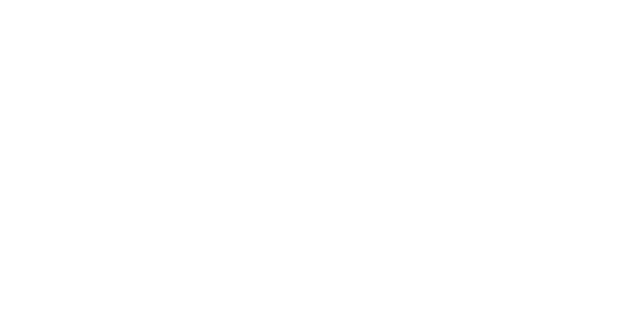
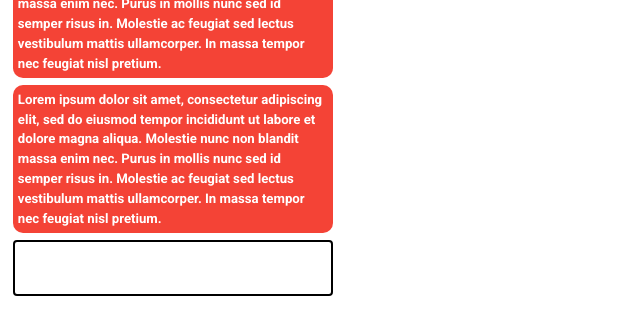
Before and after one commit to KungRaseri/r, a Vue app in the folder src/UI/: page /#/ in a window 1280 px wide. Shown: the top 334 px of the page, without its empty margins (0-640 px from the left). Built offline with nearby package versions, Linux system fonts and the light colour scheme.

Commit message:
Added text input field

```diff
--- a/src/UI/src/components/MessageBox/Main.vue
+++ b/src/UI/src/components/MessageBox/Main.vue
@@ -1,65 +1,28 @@
 <template>
-    <v-container
-        class="message"
-    >
-        <v-row
-            v-for="(item, index) in getHistory"
-            :key="index"
-        >
-            <Bubble
-                :ColorFill="item.color"
-                :MessageText="item.message" />
-        </v-row>
-    </v-container>
+    <div class="chatbox">
+        <MessageBox />
+        <v-text-field
+            autofocus="true"
+            outlined="true"
+            color="black"
+        />
+    </div>
 </template>
 
 <script lang="ts">
     import { Component, Vue, Prop } from 'vue-property-decorator';
-    import Bubble from './Bubble.vue';
+    import MessageBox from './MessageBox.vue';
 
     @Component({
         components: {
-            Bubble
+            MessageBox
         },
     })
-    export default class MessageBox extends Vue {
-        private History: any[] = [];
-
-        mounted() {
-            window.addEventListener("message", (e) => {
-                console.log(e.data);
-                switch (e.data.eventName) {
-                    case "ADD_MESSAGE":
-                        this.getHistory = e.data.messageData;
-                        break;
-                    default:
-                        break;
-                }
-            });
-
-            console.log("MessageBox mounted.");
-        }
-
-        updated() {
-            this.$el.scrollTop = this.$el.scrollHeight;
-        }
-
-        get getHistory() {
-            return this.History;
-        }
-
-        set getHistory(value: any) {
-            this.History.push(value);
-        }
-    }
+    export default class ChatModule extends Vue { }
 </script>
 
 <style scoped>
-    .message {
-        overflow: hidden;
-        margin-top: 0.2%;
-        margin-left: 0.2%;
-        height: 50vh;
-        width: 30%
+    .chatbox {
+        margin-left: 1vw;
     }
 </style>
--- /dev/null
+++ b/src/UI/src/components/MessageBox/MessageBox.vue
@@ -0,0 +1,69 @@
+<template>
+    <v-container
+        class="message">
+        <v-row
+            v-for="(item, index) in getHistory"
+            :key="index"
+        >
+            <Bubble
+                :ColorFill="item.color"
+                :MessageText="item.message" />
+        </v-row>
+    </v-container>
+</template>
+
+<script lang="ts">
+    import { Component, Vue, Prop } from 'vue-property-decorator';
+    import Bubble from './Bubble.vue';
+
+    @Component({
+        components: {
+            Bubble
+        },
+    })
+    export default class MessageBox extends Vue {
+        private History: any[] = [];
+
+        mounted() {
+            this.getHistory = { color: "red", message: "Lorem ipsum dolor sit amet, consectetur adipiscing elit, sed do eiusmod tempor incididunt ut labore et dolore magna aliqua. Molestie nunc non blandit massa enim nec. Purus in mollis nunc sed id semper risus in. Molestie ac feugiat sed lectus vestibulum mattis ullamcorper. In massa tempor nec feugiat nisl pretium." };
+            this.getHistory = { color: "red", message: "Lorem ipsum dolor sit amet, consectetur adipiscing elit, sed do eiusmod tempor incididunt ut labore et dolore magna aliqua. Molestie nunc non blandit massa enim nec. Purus in mollis nunc sed id semper risus in. Molestie ac feugiat sed lectus vestibulum mattis ullamcorper. In massa tempor nec feugiat nisl pretium." };
+            this.getHistory = { color: "red", message: "Lorem ipsum dolor sit amet, consectetur adipiscing elit, sed do eiusmod tempor incididunt ut labore et dolore magna aliqua. Molestie nunc non blandit massa enim nec. Purus in mollis nunc sed id semper risus in. Molestie ac feugiat sed lectus vestibulum mattis ullamcorper. In massa tempor nec feugiat nisl pretium." };
+            this.getHistory = { color: "red", message: "Lorem ipsum dolor sit amet, consectetur adipiscing elit, sed do eiusmod tempor incididunt ut labore et dolore magna aliqua. Molestie nunc non blandit massa enim nec. Purus in mollis nunc sed id semper risus in. Molestie ac feugiat sed lectus vestibulum mattis ullamcorper. In massa tempor nec feugiat nisl pretium." };
+            this.getHistory = { color: "red", message: "Lorem ipsum dolor sit amet, consectetur adipiscing elit, sed do eiusmod tempor incididunt ut labore et dolore magna aliqua. Molestie nunc non blandit massa enim nec. Purus in mollis nunc sed id semper risus in. Molestie ac feugiat sed lectus vestibulum mattis ullamcorper. In massa tempor nec feugiat nisl pretium." };
+            this.getHistory = { color: "red", message: "Lorem ipsum dolor sit amet, consectetur adipiscing elit, sed do eiusmod tempor incididunt ut labore et dolore magna aliqua. Molestie nunc non blandit massa enim nec. Purus in mollis nunc sed id semper risus in. Molestie ac feugiat sed lectus vestibulum mattis ullamcorper. In massa tempor nec feugiat nisl pretium." };
+
+            window.addEventListener("message", (e) => {
+                console.log(e.data);
+                switch (e.data.eventName) {
+                    case "ADD_MESSAGE":
+                        this.getHistory = e.data.messageData;
+                        break;
+                    default:
+                        break;
+                }
+            });
+
+            console.log("MessageBox mounted.");
+        }
+
+        updated() {
+            this.$el.scrollTop = this.$el.scrollHeight;
+        }
+
+        get getHistory() {
+            return this.History;
+        }
+
+        set getHistory(value: any) {
+            this.History.push(value);
+        }
+    }
+</script>
+
+<style scoped>
+    .message {
+        overflow: auto;
+        height: 30vh;
+        width: 25vw;
+    }
+</style>
--- a/src/UI/src/views/Main.vue
+++ b/src/UI/src/views/Main.vue
@@ -1,6 +1,6 @@
 <template>
     <v-layout>
-        <MessageBox />
+        <ChatModule />
     </v-layout>
 </template>
 
@@ -11,12 +11,12 @@
 </style>
 
 <script lang="ts">
-    import MessageBox from '../components/MessageBox/Main.vue';
+    import ChatModule from '../components/MessageBox/Main.vue';
     import { Component, Vue } from 'vue-property-decorator';
 
     @Component({
         components: {
-            MessageBox
+            ChatModule
         },
     })
     export default class Home extends Vue { }
```
Also changed, not shown: 1 other file (tests, documents, lock files or other folders).
